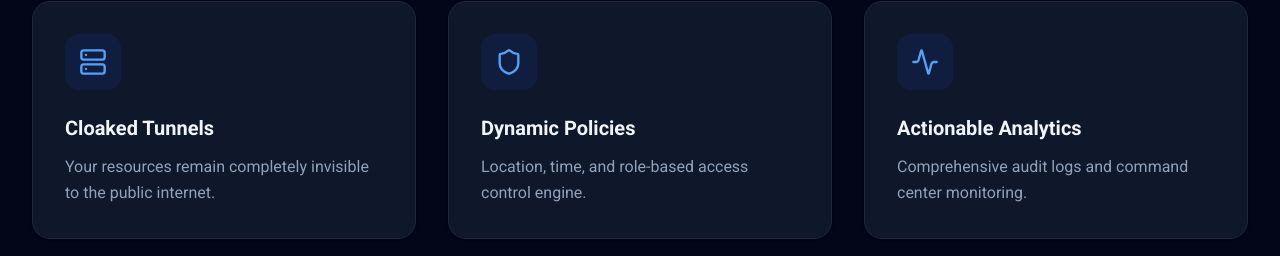
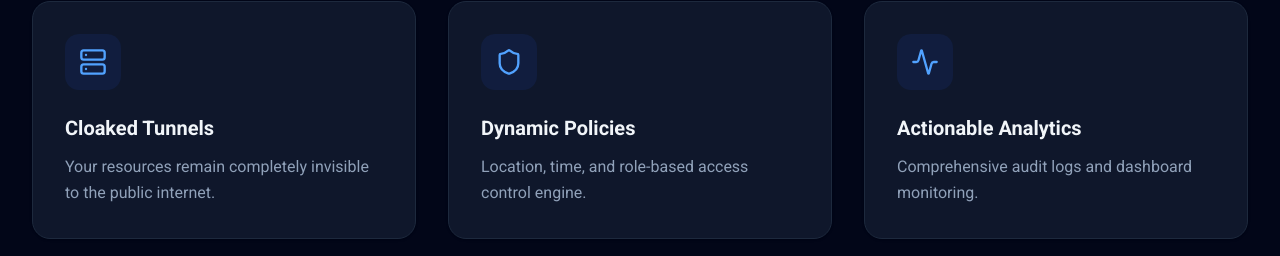
Before and after one commit to muhamadgibran16/zero-trust-access, a Next.js app: page / in a window 1280 px wide. Shown: the part 1489-1745 px from the top of the page. Built offline with nearby package versions, Linux system fonts and the light colour scheme.

Commit message:
refactor: Rename "Command Center" to "Dashboard" across the application.

```diff
--- a/app/dashboard/layout.tsx
+++ b/app/dashboard/layout.tsx
@@ -81,7 +81,7 @@ export default function DashboardLayout({
 	};
 
 	const navigation = [
-		{ name: "Command Center", href: "/dashboard", icon: LayoutDashboard },
+		{ name: "Dashboard", href: "/dashboard", icon: LayoutDashboard },
 		{ name: "Audit Logs", href: "/dashboard/logs", icon: Activity },
 		{ name: "User Management", href: "/dashboard/users", icon: Users },
 		{ name: "Security Policies", href: "/dashboard/policies", icon: FileLock },
--- a/app/dashboard/page.tsx
+++ b/app/dashboard/page.tsx
@@ -104,7 +104,7 @@ export default function CommandCenterPage() {
 	};
 
 	if (loading && !analytics) {
-		return <div className="p-8 text-slate-400">Loading Command Center...</div>;
+		return <div className="p-8 text-slate-400">Loading Dashboard...</div>;
 	}
 
 	if (isDeviceError) {
@@ -124,7 +124,7 @@ export default function CommandCenterPage() {
 			<div className="flex justify-between items-center mb-4">
 				<div>
 					<h1 className="text-3xl font-bold text-slate-900 dark:text-white tracking-tight">
-						Command Center
+						Dashboard
 					</h1>
 					<p className="text-slate-500 dark:text-slate-400 mt-1">
 						Zero Trust Security Posture Overview
--- a/app/page.tsx
+++ b/app/page.tsx
@@ -153,7 +153,7 @@ export default function Home() {
 							{
 								icon: Activity,
 								title: "Actionable Analytics",
-								desc: "Comprehensive audit logs and command center monitoring.",
+								desc: "Comprehensive audit logs and dashboard monitoring.",
 							},
 						].map((Feature, i) => (
 							<div
```
